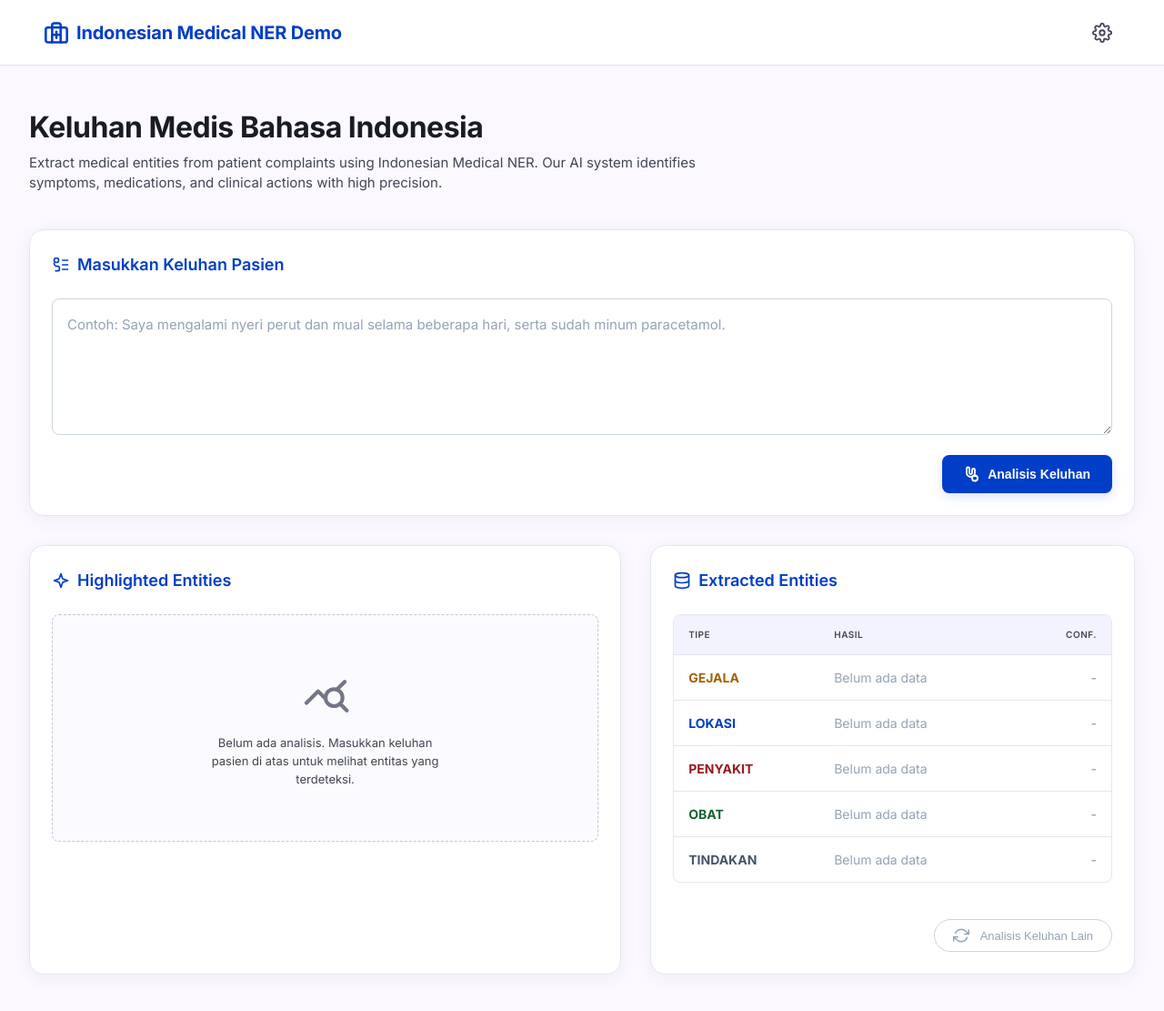
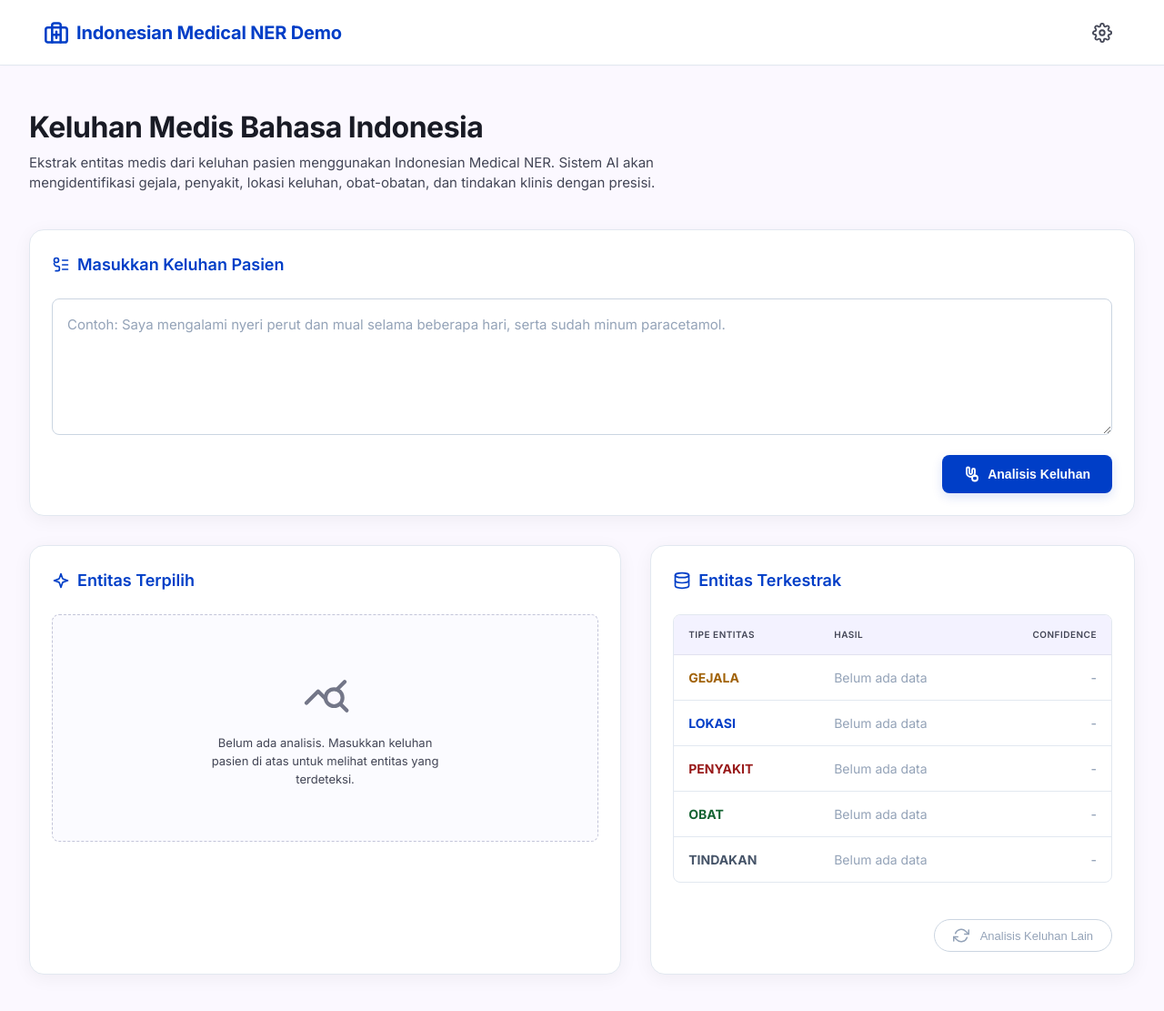
Before and after one commit to mfaruqi35/indonesian-medical-ner, a FastAPI app: page / in a window 1280 px wide. Shown: the top 1111 px of the page at 91% size. Run offline with FastAPI, Linux system fonts and the light colour scheme; parts of the project's set-up code (start-up, migrations or seed data) failed here and were passed over.

Commit message:
feat: translate to Indonesia

```diff
--- a/app/templates/index.html
+++ b/app/templates/index.html
@@ -38,7 +38,7 @@
       </a>
 
       <div class="nav-actions">
-        <button class="nav-icon-btn" title="Settings">
+        <button class="nav-icon-btn" title="Tentang Model">
           <!-- Settings Gear Icon -->
           <svg
             viewBox="0 0 24 24"
@@ -64,9 +64,9 @@
       <header class="hero-section">
         <h1 class="main-title">Keluhan Medis Bahasa Indonesia</h1>
         <p class="main-subtitle">
-          Extract medical entities from patient complaints using Indonesian
-          Medical NER. Our AI system identifies symptoms, medications, and
-          clinical actions with high precision.
+          Ekstrak entitas medis dari keluhan pasien menggunakan Indonesian
+          Medical NER. Sistem AI akan mengidentifikasi gejala, penyakit, lokasi
+          keluhan, obat-obatan, dan tindakan klinis dengan presisi.
         </p>
       </header>
 
@@ -145,7 +145,7 @@
                 d="m12 3-1.912 5.813a2 2 0 0 1-1.275 1.275L3 12l5.813 1.912a2 2 0 0 1 1.275 1.275L12 21l1.912-5.813a2 2 0 0 1 1.275-1.275L21 12l-5.813-1.912a2 2 0 0 1-1.275-1.275L12 3Z"
               />
             </svg>
-            <span>Highlighted Entities</span>
+            <span>Entitas Terpilih</span>
           </div>
 
           <!-- Empty State View -->
@@ -245,16 +245,16 @@
                 <path d="M3 5v14c0 1.66 4 3 9 3s9-1.34 9-3V5"></path>
                 <path d="M3 12c0 1.66 4 3 9 3s9-1.34 9-3"></path>
               </svg>
-              <span>Extracted Entities</span>
+              <span>Entitas Terkestrak</span>
             </div>
 
             <div class="table-container">
               <table class="extracted-table">
                 <thead>
                   <tr>
-                    <th style="width: 160px">Tipe</th>
+                    <th style="width: 160px">Tipe Entitas</th>
                     <th>Hasil</th>
-                    <th style="text-align: right; width: 80px">Conf.</th>
+                    <th style="text-align: right; width: 80px">Confidence</th>
                   </tr>
                 </thead>
                 <tbody>
```
